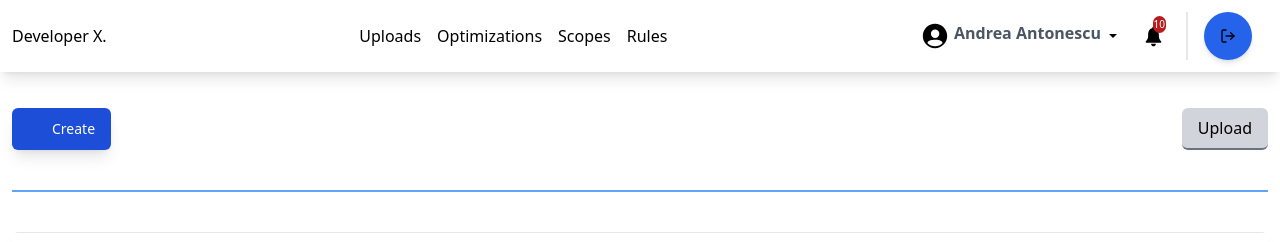
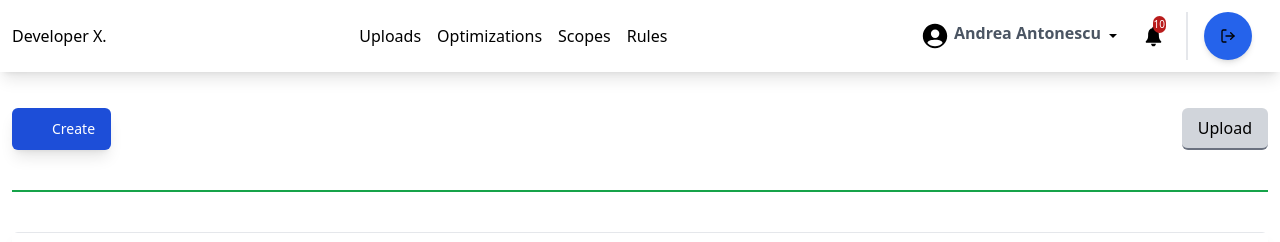
Before and after one commit to AyodejiOmole/table_repliocation, a React (Vite) app: page / in a window 1280 px wide. Shown: the top 242 px of the page. Built offline with nearby package versions, Linux system fonts and the light colour scheme; some icons are missing.

Commit message:
changed border from blue to green

```diff
--- a/src/App.jsx
+++ b/src/App.jsx
@@ -73,7 +73,7 @@ function App() {
     <>
       <Navbar />
       <div className="relative w-full p-3 mb-6 mt-6">
-        <div className="flex justify-between w-full pb-10 border-b-2 border-blue-400 mb-10">
+        <div className="flex justify-between w-full pb-10 border-b-2 border-green-600 mb-10">
           <div className="flex justify-between shadow-lg gap-2 items-center py-2 px-4 bg-blue-700 rounded-md cursor-pointer">
             <FaPlus className="fill-white"/>
             <p className="text-white text-sm">Create</p>
```
